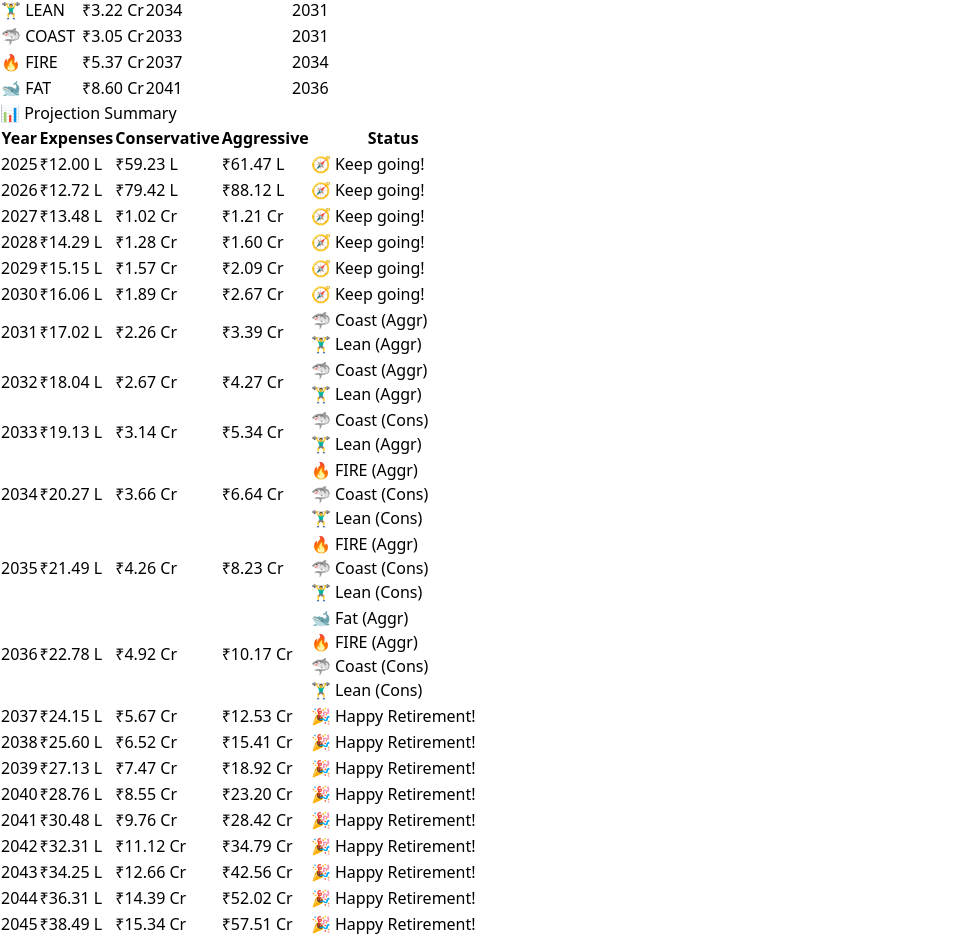
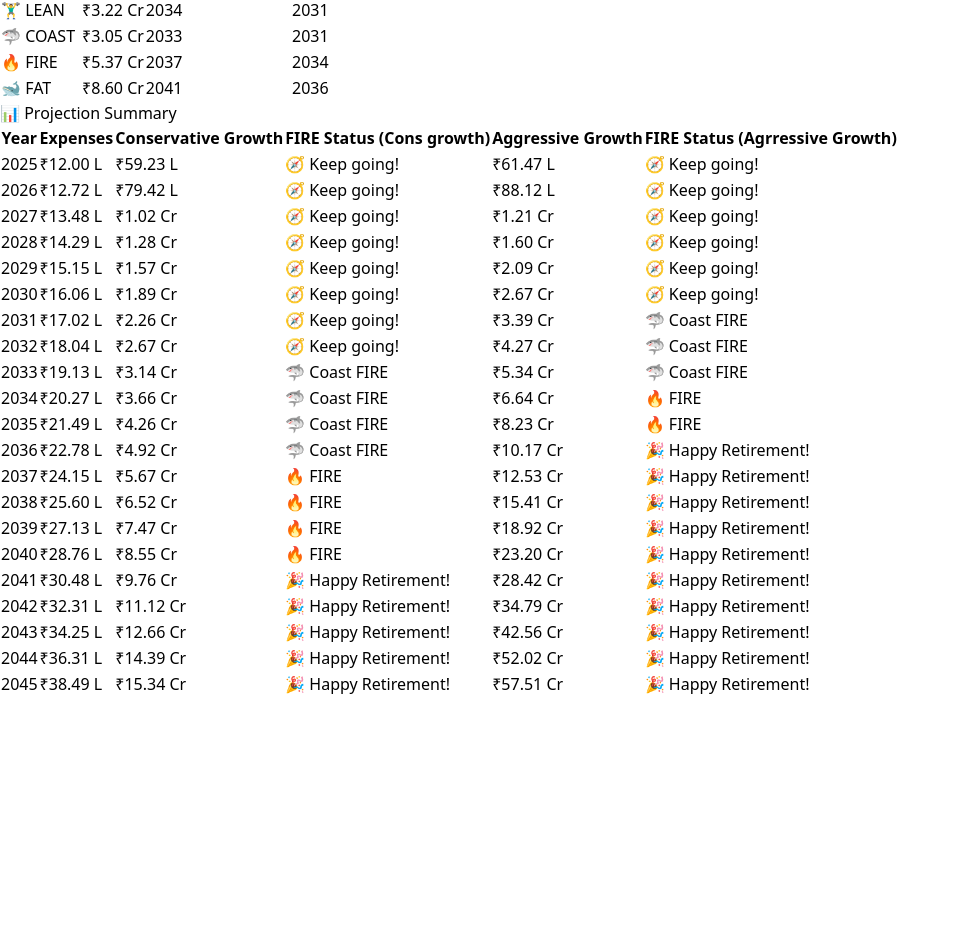
Before and after one commit to TheBeggarBowl/fire-tracker, a React (Vite) app: page / in a window 1280 px wide. Shown: the part 735-1672 px from the top of the page, without its empty margins (0-959 px from the left). After the commit the page ends 1432 px from the top, so only its background shows below. Built offline with nearby package versions, Linux system fonts and the light colour scheme.

Commit message:
Update App.jsx
Status Split

```diff
--- a/src/App.jsx
+++ b/src/App.jsx
@@ -309,53 +309,52 @@ Good luck on your FIRE journey! 🔥`
             <tr>
               <th className="border px-2 py-1">Year</th>
               <th className="border px-2 py-1">Expenses</th>
-              <th className="border px-2 py-1">Conservative</th>
-              <th className="border px-2 py-1">Aggressive</th>
-              <th className="border px-2 py-1">Status</th>
-            </tr>
+              <th className="border px-2 py-1">Conservative Growth </th>
+              <th className="border px-2 py-1">FIRE Status (Cons growth)</th>
+              <th className="border px-2 py-1">Aggressive Growth </th>
+              <th className="border px-2 py-1">FIRE Status (Agrressive Growth)</th>
+  </tr>
           </thead>
           <tbody>
-            {Object.entries(results.cons).map(([yr,val])=>
-              <tr key={yr}>
-                <td className="border px-2 py-1">{yr}</td>
-                <td className="border px-2 py-1">{fmt(results.yearlyExpenses[yr]||0)}</td>
-                <td className="border px-2 py-1">{fmt(val)}</td>
-                <td className="border px-2 py-1">{fmt(results.aggr[yr])}</td>
-               <td className="border px-2 py-1 text-sm text-left leading-tight">
-  {(() => {
-    const statusList = [];
+            {Object.entries(results.cons).map(([yr, consVal]) => {
+    const aggrVal = results.aggr[yr];
     const year = parseInt(yr);
-    const consVal = val;
-    const aggrVal = results.aggr[yr];
 
-    const milestones = [
-      { label: "🐋 Fat", value: results.targets.fatTarget },
-      { label: "🔥 FIRE", value: results.targets.fireTarget },
-      { label: "🦈 Coast", value: results.targets.coastTarget },
-      { label: "🏋️‍♂️ Lean", value: results.targets.leanTarget },
-    ];
+    const milestoneCheck = (val) => {
+      const statuses = [];
+      if (val >= results.targets.fatTarget) statuses.push("🐋 Fat FIRE");
+      else if (val >= results.targets.fireTarget) statuses.push("🔥 FIRE");
+      else if (val >= results.targets.coastTarget) statuses.push("🦈 Coast FIRE");
+      else if (val >= results.targets.leanTarget) statuses.push("🏋️‍♂️ Lean FIRE");
+      return statuses.length > 0 ? statuses.join(", ") : "🧭 Keep going!";
+    };
 
-    milestones.forEach(({ label, value }) => {
-      if (consVal >= value) statusList.push(`${label} (Cons)`);
-      else if (aggrVal >= value) statusList.push(`${label} (Aggr)`);
-    });
+    const consDone = consVal >= results.targets.fatTarget && consVal >= results.targets.fireTarget;
+    const aggrDone = aggrVal >= results.targets.fatTarget && aggrVal >= results.targets.fireTarget;
 
-    // Check if both Conservative and Aggressive have hit FIRE level
-const consReachedFire = consVal >= results.targets.fireTarget;
-const aggrReachedFire = aggrVal >= results.targets.fireTarget;
-
-if (consReachedFire && aggrReachedFire) {
-  return <span className="text-green-700 font-semibold">🎉 Happy Retirement!</span>;
-}
-
-return statusList.length > 0
-  ? statusList.map((s, i) => <div key={i}>{s}</div>)
-  : <span className="text-gray-500">🧭 Keep going!</span>;
-  })()}
-</td>
-
-              </tr>
-            )}
+    return (
+      <tr key={yr}>
+        <td className="border px-2 py-1">{yr}</td>
+        <td className="border px-2 py-1">{fmt(results.yearlyExpenses[yr] || 0)}</td>
+        <td className="border px-2 py-1">{fmt(consVal)}</td>
+        <td className="border px-2 py-1 text-sm text-left">
+          {consDone ? (
+            <span className="text-green-700 font-semibold">🎉 Happy Retirement!</span>
+          ) : (
+            milestoneCheck(consVal)
+          )}
+        </td>
+        <td className="border px-2 py-1">{fmt(aggrVal)}</td>
+        <td className="border px-2 py-1 text-sm text-left">
+          {aggrDone ? (
+            <span className="text-green-700 font-semibold">🎉 Happy Retirement!</span>
+          ) : (
+            milestoneCheck(aggrVal)
+          )}
+        </td>
+      </tr>
+    );
+  })}
           </tbody>
         </table>
       </div>
```
